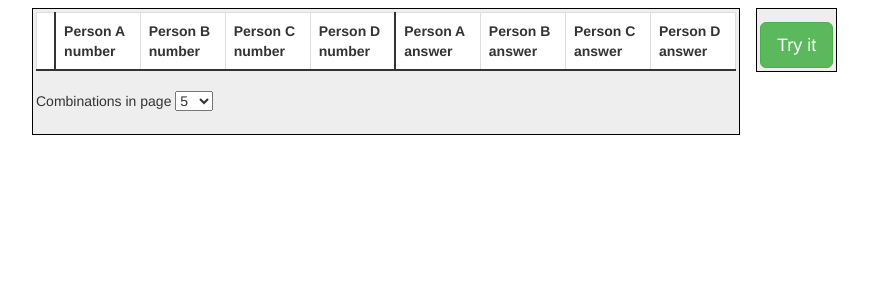
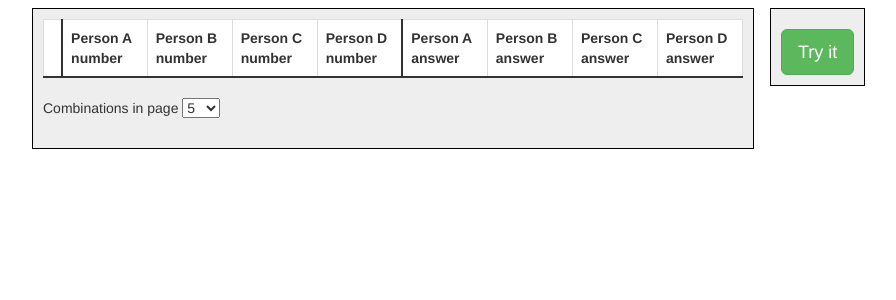
Before and after one commit to RSmetanyuk/myapp, a PHP site: page / in a window 1280 px wide. Shown: the part 65-365 px from the top of the page, without its empty margins (46-942 px from the left). Run offline with PHP 8.4, Linux system fonts and the light colour scheme; lists and menus that the app fills with data are empty.

Commit message:
#37. Reworked blocks

```diff
--- a/css/style.css
+++ b/css/style.css
@@ -3,23 +3,23 @@
   margin: 30;
 }
 
-#blockLeft,
-#blockRight {
+#main-content,
+#right-sidebar {
 	background-color: #eee;
 	border: 1px solid black;
 	margin: 8px;
-	padding: 3px;
+	padding: 10px;
 }
 
-#header {
+.header {
 	background-color: #eee;
 	border: 1px solid black;
 	min-height: 65px;
 	font-size: 30px;
 }
 
-#blockLeft {
-	width: 708px;
+#main-content {
+	width: 722px;
 	float: left;
 }
 
@@ -28,12 +28,13 @@
 	background-color: white;
 }
 
-#blockRight {
+#right-sidebar {
 	float: left;
 }
 
 #clearButton {
 	display: none;
+	width: 100%;
 }
 
 #logo {
--- a/index.html
+++ b/index.html
@@ -13,14 +13,16 @@
 </head>
 <body>
 
-	<div class="container-fluid" id="header">
-		<img id="logo" src="img/logo.jpg" alt="man thinks">
-		<p>What is my number?</p>
+	<div class="header">
+		<div class="container-fluid">
+			<img id="logo" src="img/logo.jpg" alt="man thinks">
+			<p>What is my number?</p>
+		</div>
 	</div>
 
 	<div class="container">
 
-	<div id="blockLeft">
+	<div id="main-content">
 		<table class="table table-bordered" id="table">
 			<thead>
 				<tr>
@@ -54,7 +56,7 @@
 		</ul>
 	</div>
 
-	<div id="blockRight">
+	<div id="right-sidebar">
 		<p id="initialInfo"></p>
 		<p id="generalInfo"></p>
 		<button id="tryItButton" onclick="main()" class="btn btn-success btn-lg">Try it</button>
```
